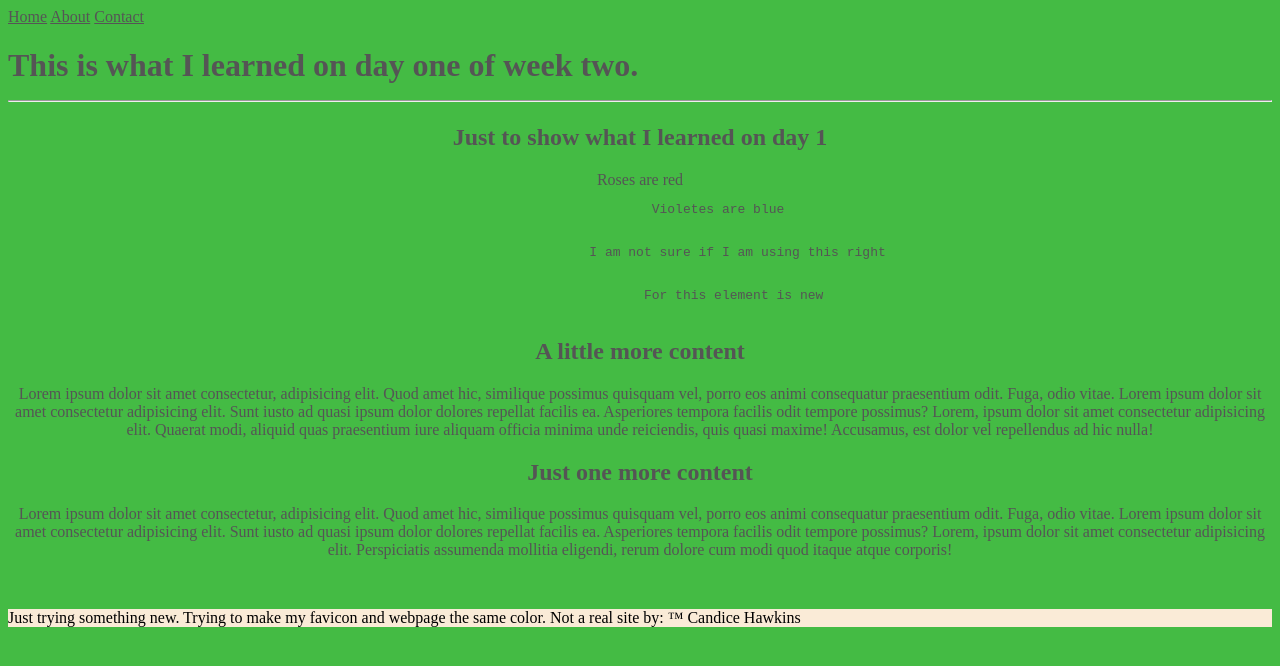
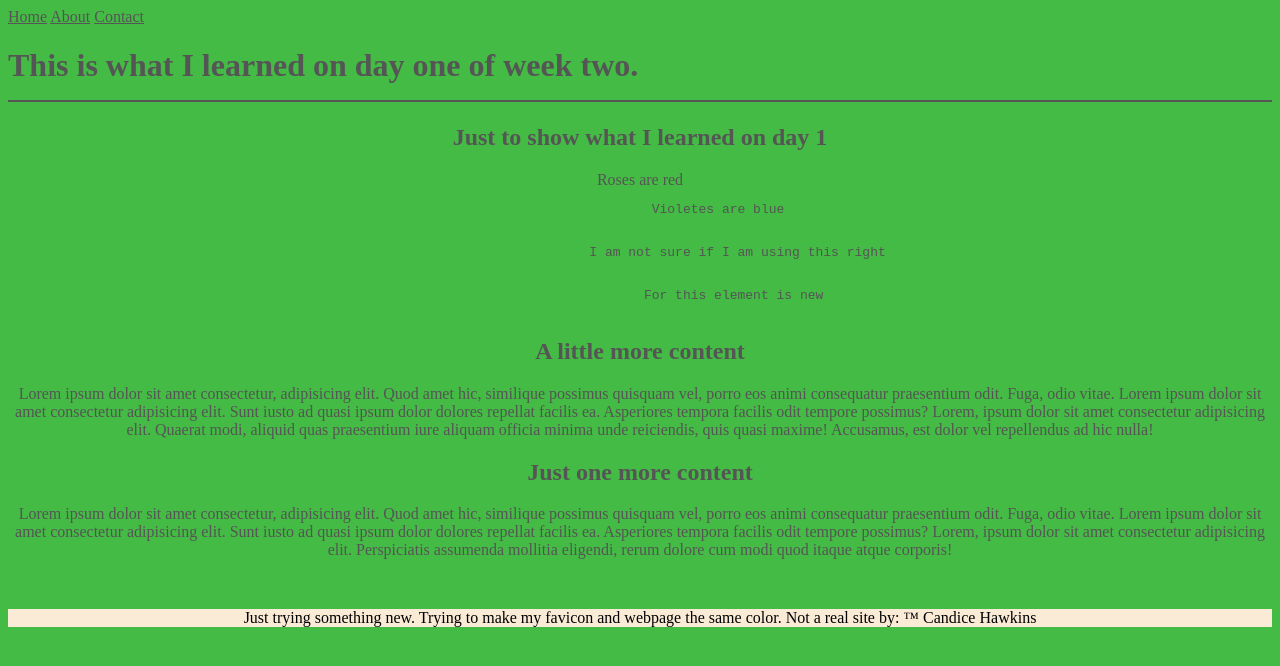
Before and after one commit to candicehawkins91/Day1, a plain HTML site: page index.html in a window 1280 px wide. Drawn offline with Linux system fonts and the light colour scheme.

Commit message:
change line color

```diff
--- a/index.html
+++ b/index.html
@@ -17,7 +17,7 @@
                 <a href="http://">Contact</a>
             </nav>
         </div>
-        <h1>This is what I learned on day one of week two.<hr class="horzontial"> </h1>
+        <h1>This is what I learned on day one of week two.<hr color="#555"> </h1>
     </header>
     <main>
 
--- a/style.css
+++ b/style.css
@@ -6,6 +6,7 @@ footer{
     margin-top: 50px;
     background-color: antiquewhite;
     color: black;
+    text-align: center;
 }
 .section{
     text-align: center;
```
